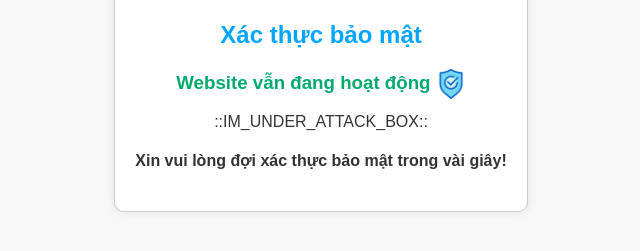
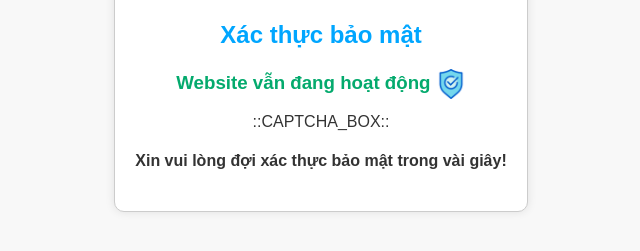
Before and after one commit to devtuankiet/mku_verified, a plain HTML site: page index.html in a window 1280 px wide. Shown: the part 381-632 px from the top of the page, without its empty margins (319-959 px from the left). Drawn offline with Linux system fonts and the light colour scheme.

Commit message:
Update index.html

```diff
--- a/index.html
+++ b/index.html
@@ -56,7 +56,7 @@
 
                 <h2>Xác thực bảo mật</h2>
                 <h3>Website vẫn đang hoạt động <img class="icon" src="img/shieldcheck.png"></h3>
-                ::IM_UNDER_ATTACK_BOX::
+                ::CAPTCHA_BOX::
                 <h4>Xin vui lòng đợi xác thực bảo mật trong vài giây!</h4>
             </div>
         </body>
```
